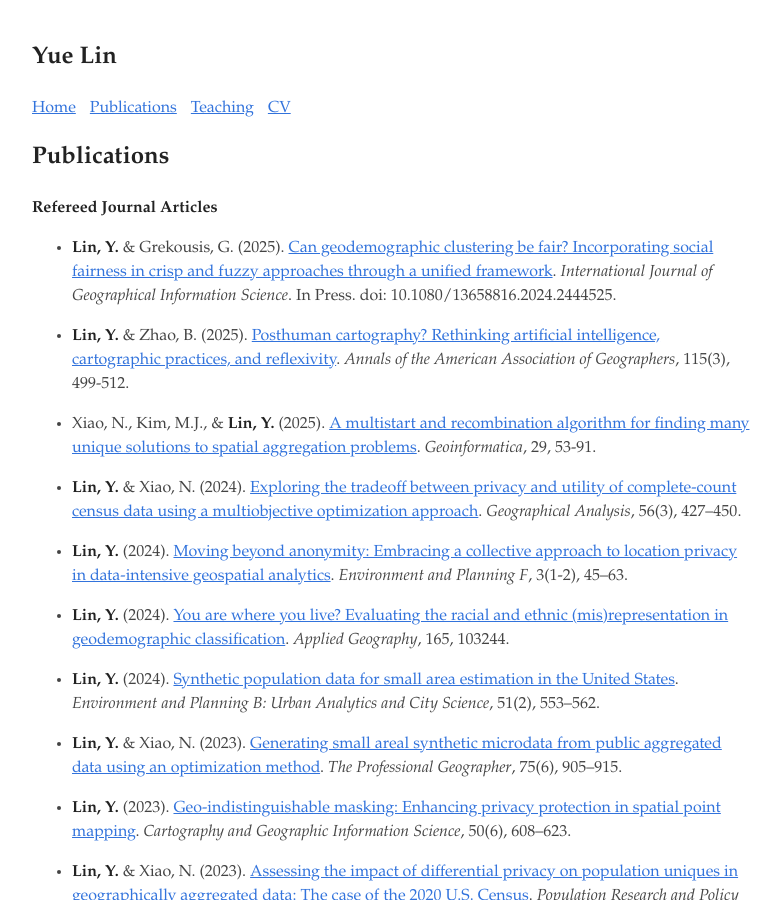
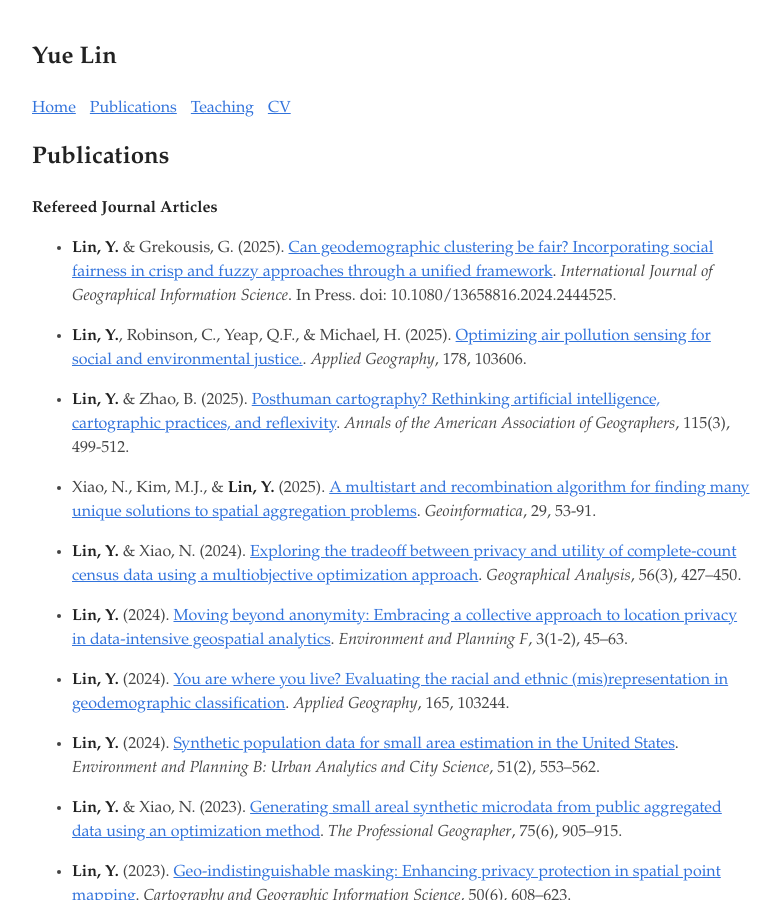
Before and after one commit to linyuehzzz/linyuehzzz.github.io, a Jekyll site: the page built from publications.md, in a window 1280 px wide and 900 px high. Shown: the whole window, without its empty margins (248-1029 px from the left). Built offline with Jekyll 4.4.1, drawn with Linux system fonts in a browser that asks for light colours.

Commit message:
update publication

```diff
--- a/publications.md
+++ b/publications.md
@@ -8,6 +8,8 @@ permalink: /publications
 **Refereed Journal Articles**
 
 - **Lin, Y.** & Grekousis, G. (2025). [Can geodemographic clustering be fair? Incorporating social fairness in crisp and fuzzy approaches through a unified framework](https://doi.org/10.1080/13658816.2024.2444525). *International Journal of Geographical Information Science*. In Press. doi: 10.1080/13658816.2024.2444525.
+
+- **Lin, Y.**, Robinson, C., Yeap, Q.F., & Michael, H. (2025). [Optimizing air pollution sensing for social and environmental justice.](https://doi.org/10.1016/j.apgeog.2025.103606). *Applied Geography*, 178, 103606.
 
 - **Lin, Y.** & Zhao, B. (2025). [Posthuman cartography? Rethinking artificial intelligence, cartographic practices, and reflexivity](https://doi.org/10.1080/24694452.2024.2435920). *Annals of the American Association of Geographers*, 115(3), 499-512.
 
```
Also changed, not shown: 1 other file.
